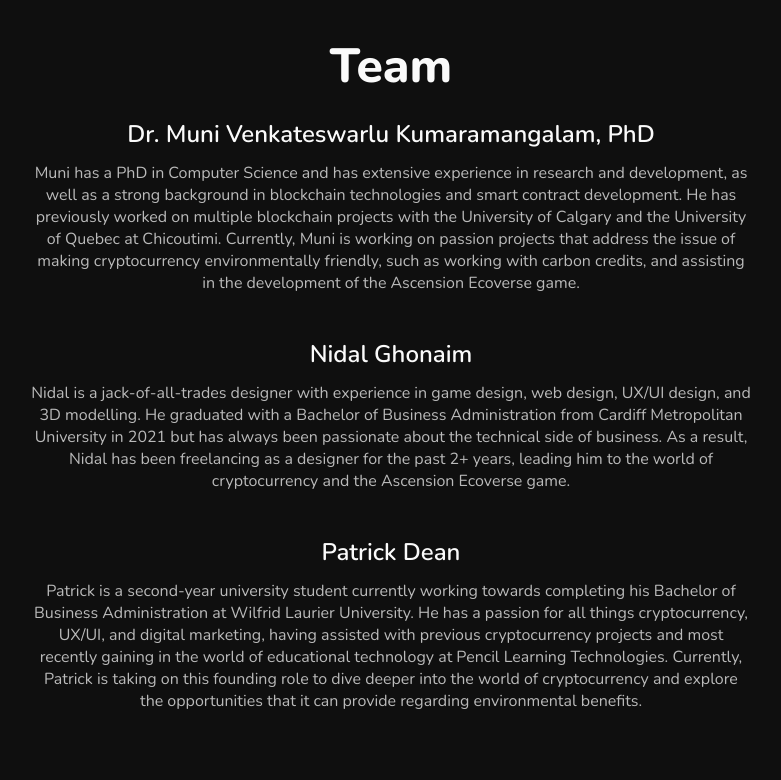
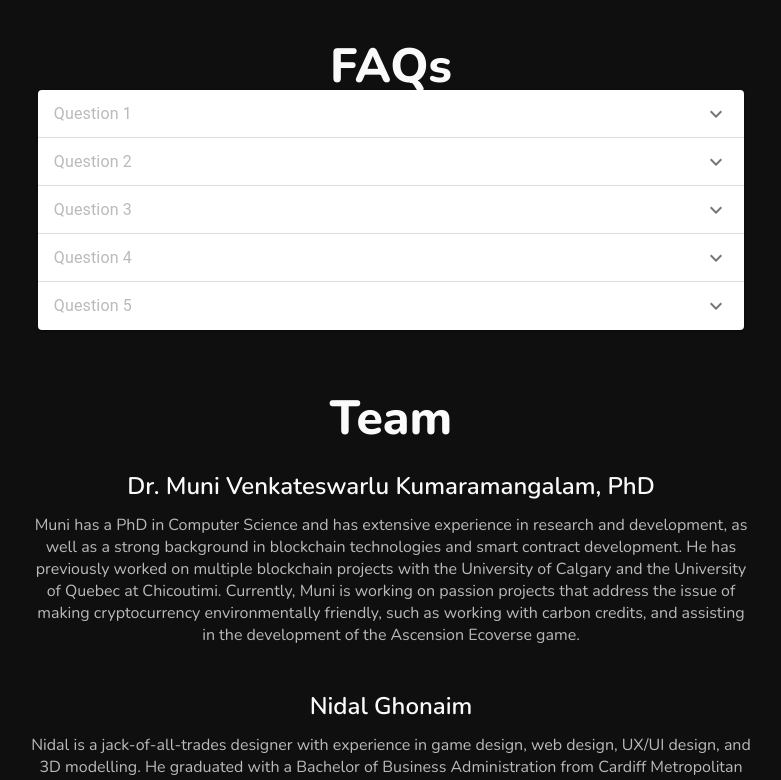
Before and after one commit to nquintan-catalyst/ascensionx, a React (Create React App) app: page / in a window 1280 px wide. Shown: the part 6500-7280 px from the top of the page, without its empty margins (249-1030 px from the left). Built offline with nearby package versions, Linux system fonts and the light colour scheme.

Commit message:
Added FAQ section

```diff
--- a/src/App.tsx
+++ b/src/App.tsx
@@ -8,6 +8,7 @@ import Roadmap from "./components/Roadmap";
 import About from "./components/About";
 import Gameplay from "./components/Gameplay";
 import Countdown from "./components/Countdown";
+import Faq from "./components/Faq";
 
 function App() {
   return (
@@ -31,6 +32,10 @@ function App() {
       </article>
 
       <article>
+        <Faq />
+      </article>
+
+      <article>
         <Team />
       </article>
 
--- /dev/null
+++ b/src/components/Faq.tsx
@@ -0,0 +1,19 @@
+import FaqAccordion from "./FaqAccordion";
+
+const Faq: React.FC =() => {
+  return(
+    <>
+        <h1>FAQs</h1>
+        <FaqAccordion title="Question 1" content={filler} />
+        <FaqAccordion title="Question 2" content={filler} />
+        <FaqAccordion title="Question 3" content={filler} />
+        <FaqAccordion title="Question 4" content={filler} />
+        <FaqAccordion title="Question 5" content={filler} />
+    </>
+  );
+};
+
+const filler = "Lorem ipsum dolor sit amet, consectetur adipiscing elit. Suspendisse malesuada lacus ex, sit amet blandit leo lobortis eget.";
+
+
+export default Faq;
--- /dev/null
+++ b/src/components/FaqAccordion.tsx
@@ -0,0 +1,40 @@
+import Accordion from '@mui/material/Accordion';
+import AccordionSummary from '@mui/material/AccordionSummary';
+import AccordionDetails from '@mui/material/AccordionDetails';
+import Typography from '@mui/material/Typography';
+import ExpandMore from '@mui/icons-material/ExpandMore';
+import { motion } from "framer-motion";
+
+const MotionAccordion = motion(Accordion);
+
+type FaqAccordionProps = {
+  title: string;
+  content: string;
+};
+
+const FaqAccordion: React.FC<FaqAccordionProps> = ({ title, content }) => {
+  return(
+  <>
+    <MotionAccordion
+    initial={{ y: 200 }}
+    whileInView={{ y: 0 }}
+    >
+      <AccordionSummary
+      expandIcon={<ExpandMore />}
+      aria-controls="panel1a-content"
+      id="panel1a-header"
+      >
+        <Typography>{title}</Typography>
+      </AccordionSummary>
+      <AccordionDetails>
+        <Typography>
+          {content}
+        </Typography>
+      </AccordionDetails>
+    </MotionAccordion>
+
+  </>
+  );
+};
+
+export default FaqAccordion;
```
Also changed, not shown: package.json (+7 -0 lines), 1 other file (tests, documents, lock files or other folders).
